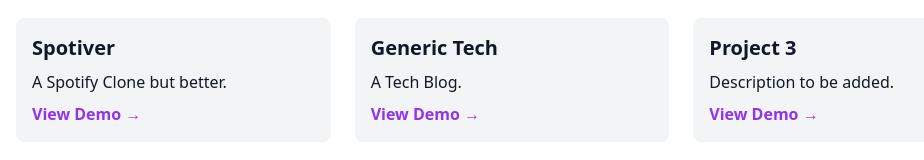
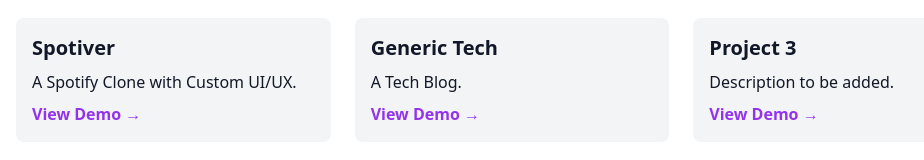
Before and after one commit to raiden597/my-portfolio, a React (Create React App) app: page / in a window 1280 px wide. Shown: the part 1038-1198 px from the top of the page, without its empty margins (128-1052 px from the left). Built offline with nearby package versions, Linux system fonts and the light colour scheme.

Commit message:
Text sizes

```diff
--- a/src/App.js
+++ b/src/App.js
@@ -125,7 +125,7 @@
         <div className="grid grid-cols-1 md:grid-cols-3 gap-6">
           <ProjectCard
             title="Spotiver"
-            description="A Spotify Clone but better."
+            description="A Spotify Clone with Custom UI/UX."
             link="https://spotiver.netlify.app/"
           />
           <ProjectCard
```
